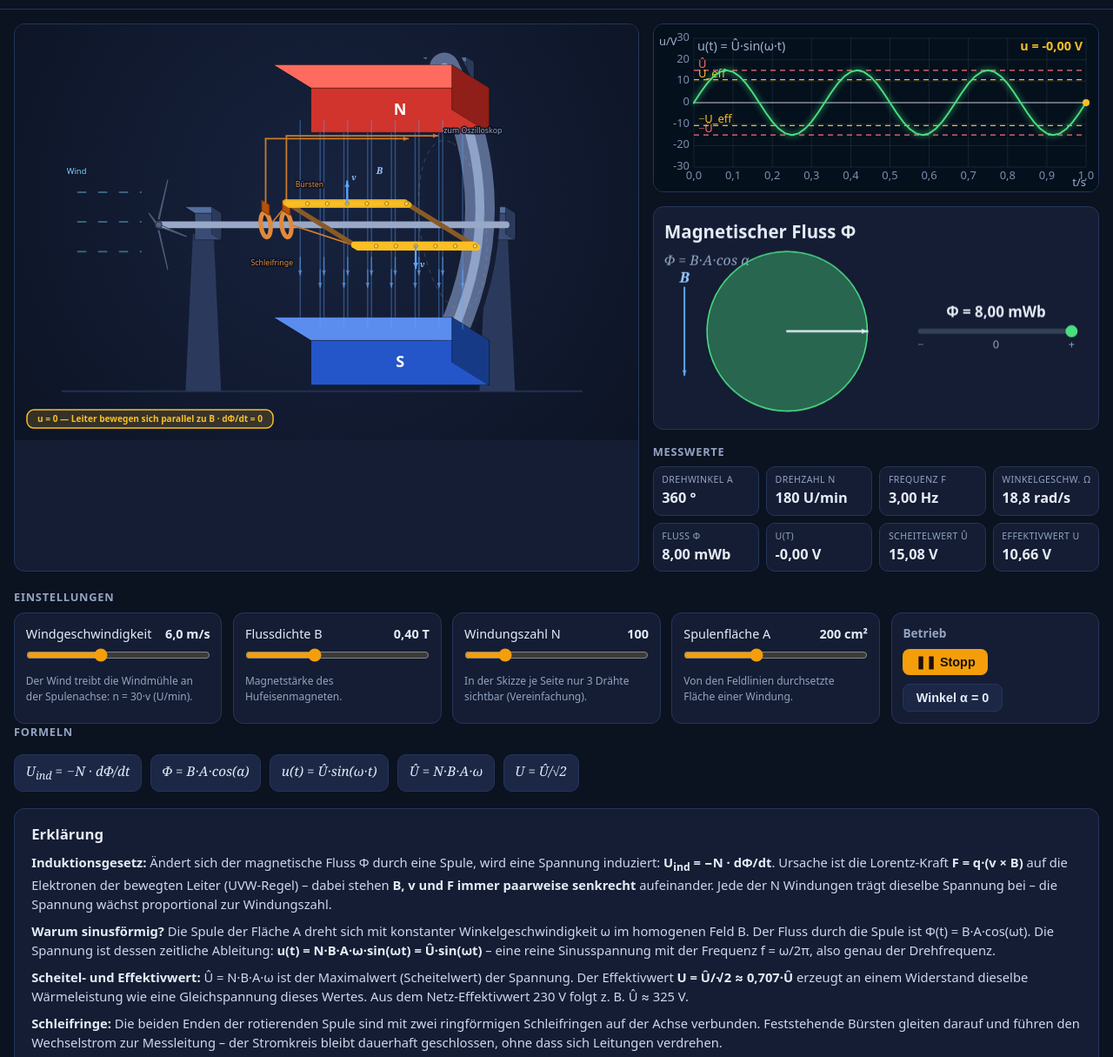
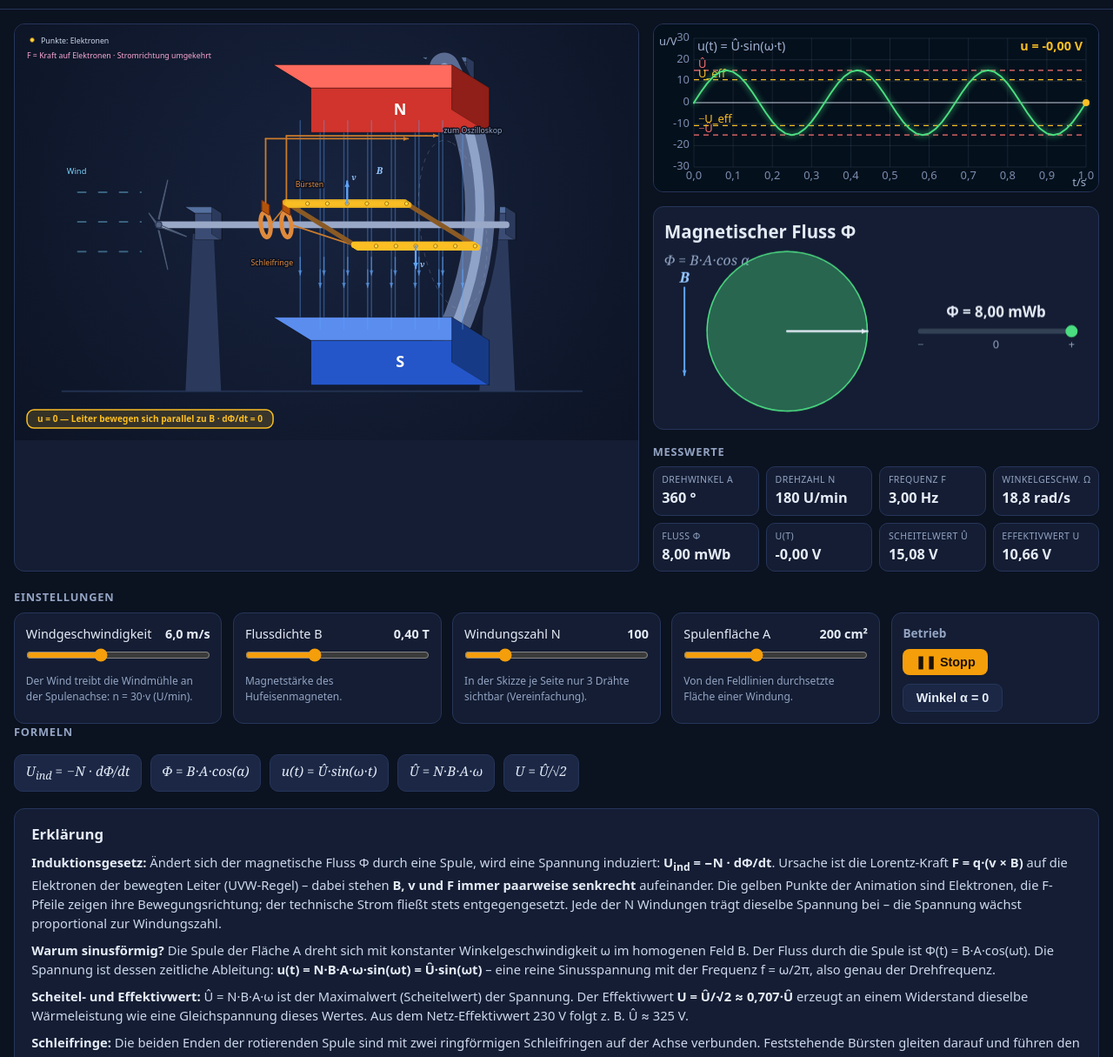
Before and after one commit to lschink/wechselstrom-simulation, a plain HTML site: page index.html in a window 1280 px wide. Shown: the part 66-1281 px from the top of the page at 87% size. Drawn offline with Linux system fonts and the light colour scheme.

Commit message:
Legende: Punkte = Elektronen, F = Kraft auf e-, technischer Strom entgegengesetzt

```diff
--- a/index.html
+++ b/index.html
@@ -190,8 +190,10 @@ const I18N = {
     poleN: "N", poleS: "S", lblB: "B", lblV: "v", lblF: "F",
     lblWind: "Wind", lblRings: "Schleifringe", lblBrushes: "Bürsten",
     lblToScope: "zum Oszilloskop",
+    legElectrons: "Punkte: Elektronen",
+    legForce: "F = Kraft auf Elektronen · Stromrichtung umgekehrt",
     scopeInfo: "u(t) = Û·sin(ω·t)",
-    exp1: `<strong>Induktionsgesetz:</strong> Ändert sich der magnetische Fluss Φ durch eine Spule, wird eine Spannung induziert: <strong>U<sub>ind</sub> = −N · dΦ/dt</strong>. Ursache ist die Lorentz-Kraft <strong>F = q·(v × B)</strong> auf die Elektronen der bewegten Leiter (UVW-Regel) – dabei stehen <strong>B, v und F immer paarweise senkrecht</strong> aufeinander. Jede der N Windungen trägt dieselbe Spannung bei – die Spannung wächst proportional zur Windungszahl.`,
+    exp1: `<strong>Induktionsgesetz:</strong> Ändert sich der magnetische Fluss Φ durch eine Spule, wird eine Spannung induziert: <strong>U<sub>ind</sub> = −N · dΦ/dt</strong>. Ursache ist die Lorentz-Kraft <strong>F = q·(v × B)</strong> auf die Elektronen der bewegten Leiter (UVW-Regel) – dabei stehen <strong>B, v und F immer paarweise senkrecht</strong> aufeinander. Die gelben Punkte der Animation sind Elektronen, die F-Pfeile zeigen ihre Bewegungsrichtung; der technische Strom fließt stets entgegengesetzt. Jede der N Windungen trägt dieselbe Spannung bei – die Spannung wächst proportional zur Windungszahl.`,
     exp2: `<strong>Warum sinusförmig?</strong> Die Spule der Fläche A dreht sich mit konstanter Winkelgeschwindigkeit ω im homogenen Feld B. Der Fluss durch die Spule ist Φ(t) = B·A·cos(ωt). Die Spannung ist dessen zeitliche Ableitung: <strong>u(t) = N·B·A·ω·sin(ωt) = Û·sin(ωt)</strong> – eine reine Sinusspannung mit der Frequenz f = ω/2π, also genau der Drehfrequenz.`,
     exp3: `<strong>Scheitel- und Effektivwert:</strong> Û = N·B·A·ω ist der Maximalwert (Scheitelwert) der Spannung. Der Effektivwert <strong>U = Û/√2 ≈ 0,707·Û</strong> erzeugt an einem Widerstand dieselbe Wärmeleistung wie eine Gleichspannung dieses Wertes. Aus dem Netz-Effektivwert 230 V folgt z.&nbsp;B. Û ≈ 325 V.`,
     exp4: `<strong>Schleifringe:</strong> Die beiden Enden der rotierenden Spule sind mit zwei ringförmigen Schleifringen auf der Achse verbunden. Feststehende Bürsten gleiten darauf und führen den Wechselstrom zur Messleitung – der Stromkreis bleibt dauerhaft geschlossen, ohne dass sich Leitungen verdrehen.`,
@@ -217,8 +219,10 @@ const I18N = {
     poleN: "N", poleS: "S", lblB: "B", lblV: "v", lblF: "F",
     lblWind: "Wind", lblRings: "slip rings", lblBrushes: "brushes",
     lblToScope: "to the oscilloscope",
+    legElectrons: "dots: electrons",
+    legForce: "F = force on electrons · current direction reversed",
     scopeInfo: "u(t) = Û·sin(ω·t)",
-    exp1: `<strong>Faraday's law of induction:</strong> Whenever the magnetic flux Φ through a coil changes, a voltage is induced: <strong>U<sub>ind</sub> = −N · dΦ/dt</strong>. The cause is the Lorentz force <strong>F = q·(v × B)</strong> on the electrons in the moving conductors (right-hand rule) – <strong>B, v and F are always pairwise perpendicular</strong>. Each of the N turns contributes the same voltage, so the voltage is proportional to the number of turns.`,
+    exp1: `<strong>Faraday's law of induction:</strong> Whenever the magnetic flux Φ through a coil changes, a voltage is induced: <strong>U<sub>ind</sub> = −N · dΦ/dt</strong>. The cause is the Lorentz force <strong>F = q·(v × B)</strong> on the electrons in the moving conductors (right-hand rule) – <strong>B, v and F are always pairwise perpendicular</strong>. Each of the N turns contributes the same voltage, so the voltage is proportional to the number of turns. The yellow dots in the animation are electrons and the F arrows point along their motion; conventional current always flows in the opposite direction.`,
     exp2: `<strong>Why a sine wave?</strong> The coil (area A) rotates at constant angular velocity ω in the uniform field B. The flux through it is Φ(t) = B·A·cos(ωt); the induced voltage is its time derivative: <strong>u(t) = N·B·A·ω·sin(ωt) = Û·sin(ωt)</strong> – a pure sine voltage with frequency f = ω/2π, i.e. the rotation frequency.`,
     exp3: `<strong>Peak and RMS value:</strong> Û = N·B·A·ω is the peak value (amplitude) of the voltage. The RMS value <strong>U = Û/√2 ≈ 0.707·Û</strong> produces the same heating power in a resistor as a DC voltage of the same value. E.g. the mains RMS value 230 V corresponds to Û ≈ 325 V.`,
     exp4: `<strong>Slip rings:</strong> The two ends of the rotating coil are connected to two slip rings on the shaft. Stationary brushes slide on the rings and pass the alternating current to the measurement line – the circuit stays closed without twisting any wires.`,
@@ -500,6 +504,14 @@ function drawScene(){
   ctx.fillStyle = "#54627f"; ctx.fill();
   ctx.strokeStyle = "#2b3a5c"; ctx.lineWidth = 1.2; ctx.stroke();
 
+  /* --- Legende: Punkte = Elektronen, F = Kraft darauf --- */
+  ctx.font = `${fs * 0.8}px system-ui`; ctx.textAlign = "left"; ctx.textBaseline = "middle";
+  ctx.fillStyle = "#fde047"; ctx.strokeStyle = "#a16207"; ctx.lineWidth = 0.8;
+  ctx.beginPath(); ctx.arc(20, 18, Math.max(2.4, 1.1 * S), 0, 7); ctx.fill(); ctx.stroke();
+  ctx.fillStyle = "#cdd8ec"; ctx.fillText(T("legElectrons"), 30, 19);
+  ctx.fillStyle = "#f9a8d4"; ctx.fillText(T("legForce"), 14, 19 + fs + 6);
+  ctx.textBaseline = "alphabetic";
+
   /* --- Status-Hinweis: u = 0 / u maximal --- */
   statusChip(ctx, w, h, sa);
 }
```
